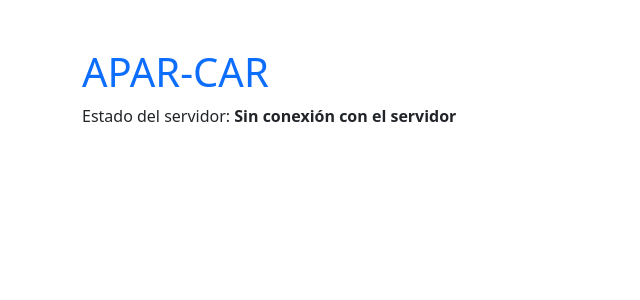
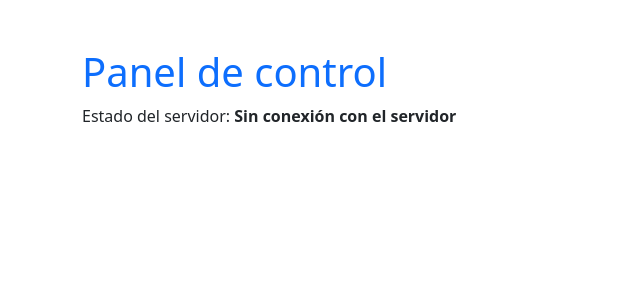
Before and after one commit to marianauribe57-art/APAR-CAR, a React app in the folder frontend/: page /panel in a window 1280 px wide. Shown: the top 300 px of the page, without its empty margins (0-640 px from the left). Built offline with nearby package versions, Linux system fonts and the light colour scheme; no server answers; the HTML template or start-up script is replaced by a standard one.

Commit message:
feat: configurar react router con rutas iniciales

```diff
--- a/frontend/package.json
+++ b/frontend/package.json
@@ -12,7 +12,8 @@
   "dependencies": {
     "bootstrap": "^5.3.8",
     "react": "^19.3.1",
-    "react-dom": "^19.3.1"
+    "react-dom": "^19.3.1",
+    "react-router": "^8.5.0"
   },
   "devDependencies": {
     "@eslint/js": "^10.0.1",
--- a/frontend/src/App.jsx
+++ b/frontend/src/App.jsx
@@ -1,25 +1,14 @@
-import { useEffect, useState } from 'react';
+import { Navigate, Route, Routes } from 'react-router';
+import InicioSesion from './pages/InicioSesion';
+import Panel from './pages/Panel';
 
 function App() {
-  const [estado, setEstado] = useState('Consultando...');
-
-useEffect(() => {
-  fetch('/api/health')
-    .then((respuesta) => {
-      if (!respuesta.ok) {
-        throw new Error(`Error HTTP ${respuesta.status}`);
-      }
-      return respuesta.json();
-    })
-    .then((datos) => setEstado(datos.status))
-    .catch(() => setEstado('Sin conexión con el servidor'));
-}, []);
-
   return (
-    <div className="container mt-5">
-      <h1 className="text-primary">APAR-CAR</h1>
-      <p>Estado del servidor: <strong>{estado}</strong></p>
-    </div>
+    <Routes>
+      <Route path="/" element={<Navigate to="/panel" replace />} />
+      <Route path="/auth" element={<InicioSesion />} />
+      <Route path="/panel" element={<Panel />} />
+    </Routes>
   );
 }
 
--- a/frontend/src/main.jsx
+++ b/frontend/src/main.jsx
@@ -1,11 +1,14 @@
 import 'bootstrap/dist/css/bootstrap.min.css';
-import { StrictMode } from 'react'
-import { createRoot } from 'react-dom/client'
-import './index.css'
-import App from './App'
+import { StrictMode } from 'react';
+import { createRoot } from 'react-dom/client';
+import { BrowserRouter } from 'react-router';
+import './index.css';
+import App from './App';
 
 createRoot(document.getElementById('root')).render(
   <StrictMode>
-    <App />
+    <BrowserRouter>
+      <App />
+    </BrowserRouter>
   </StrictMode>,
-)
+);
--- /dev/null
+++ b/frontend/src/pages/InicioSesion.jsx
@@ -0,0 +1,9 @@
+function InicioSesion() {
+  return (
+    <div className="container mt-5">
+      <h1>Iniciar sesión</h1>
+    </div>
+  );
+}
+
+export default InicioSesion;
--- /dev/null
+++ b/frontend/src/pages/Panel.jsx
@@ -0,0 +1,26 @@
+import { useEffect, useState } from 'react';
+
+function Panel() {
+  const [estado, setEstado] = useState('Consultando...');
+
+  useEffect(() => {
+    fetch('/api/health')
+      .then((respuesta) => {
+        if (!respuesta.ok) {
+          throw new Error(`Error HTTP ${respuesta.status}`);
+        }
+        return respuesta.json();
+      })
+      .then((datos) => setEstado(datos.status))
+      .catch(() => setEstado('Sin conexión con el servidor'));
+  }, []);
+
+  return (
+    <div className="container mt-5">
+      <h1 className="text-primary">Panel de control</h1>
+      <p>Estado del servidor: <strong>{estado}</strong></p>
+    </div>
+  );
+}
+
+export default Panel;
```
Also changed, not shown: 1 other file (tests, documents, lock files or other folders).
